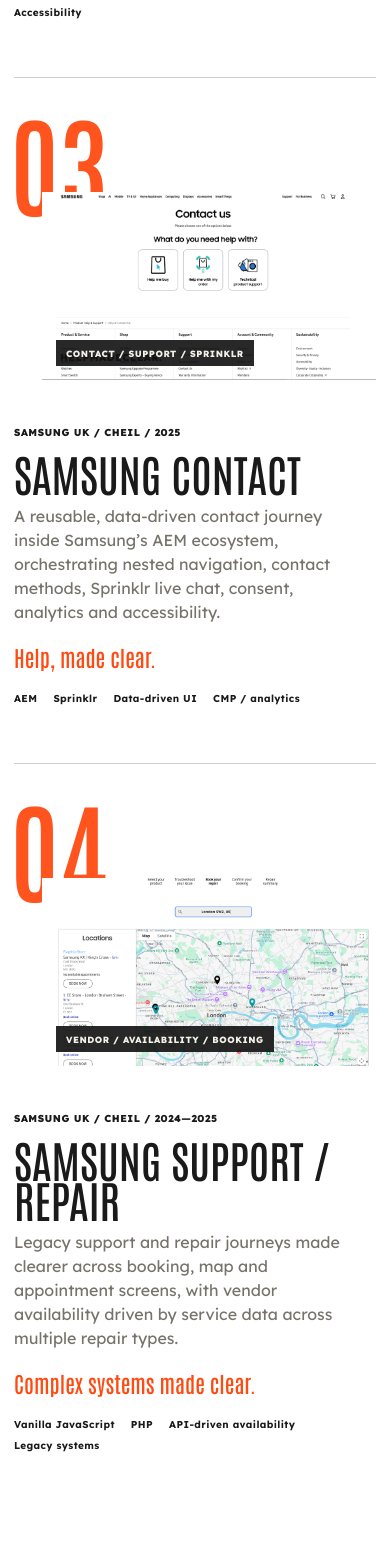
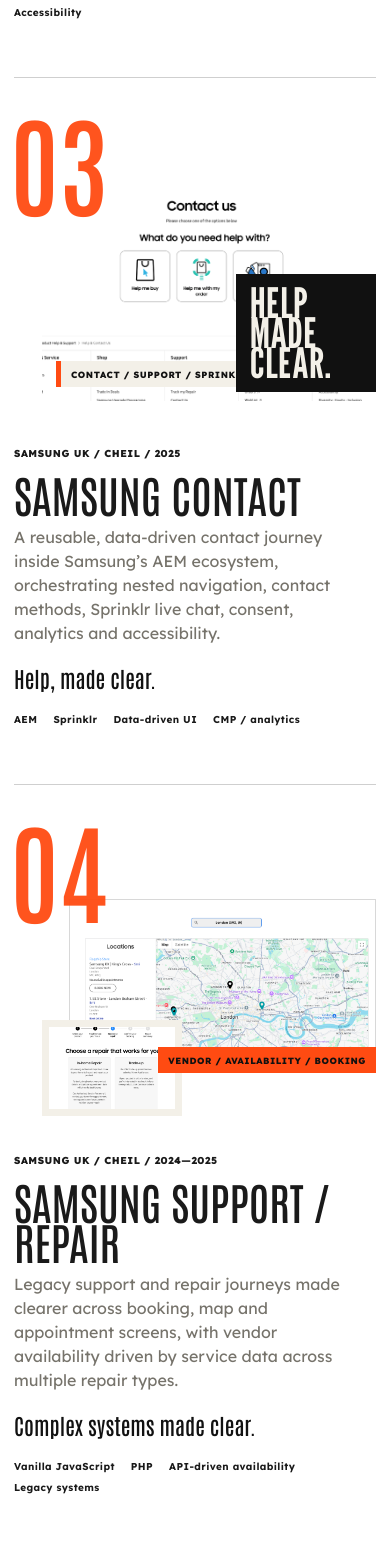
Before and after one commit to PullingStrings/newPortfiolo, a React (Vite) app: page / in a window 390 px wide. Shown: the part 2782-4348 px from the top of the page. Built offline with nearby package versions, Linux system fonts and the light colour scheme.

Commit message:
Art-direct Samsung Contact and Repair

```diff
--- a/src/pages/landing.css
+++ b/src/pages/landing.css
@@ -80,6 +80,23 @@
 .project-row--finance .project-row__number { z-index: 2; }
 .project-row--finance .project-row__accent { color: var(--ink); }
 
+/* 03 / Contact: quiet source, stronger editorial intervention. */
+.project-row--contact .project-row__media { margin-top: clamp(32px, 6vw, 82px); aspect-ratio: 16 / 10; background: #fff; }
+.project-row--contact .project-row__media img { object-position: 50% 28%; transform: scale(1.13); }
+.project-row--contact .project-row__number { z-index: 3; transform: translateX(clamp(0px, 1.4vw, 20px)); }
+.project-row--contact .project-row__media figcaption { background: var(--paper); color: var(--ink); border-left: 5px solid var(--signal); }
+.project-row__interruption { position: absolute !important; left: auto !important; right: 2%; bottom: 6% !important; z-index: 4 !important; width: min(29%, 270px); padding: clamp(16px, 2vw, 28px); background: var(--ink); color: var(--paper); }
+.project-row__interruption span { position: static !important; display: block; max-width: none !important; font-family: var(--loud); font-size: clamp(42px, 5.4vw, 76px) !important; line-height: .72; font-weight: 400 !important; letter-spacing: .01em !important; }
+.project-row--contact .project-row__accent { color: var(--ink); }
+
+/* 04 / Repair: a journey, not another single-screen card. */
+.project-row--repair .project-row__media { overflow: visible; margin-top: clamp(44px, 7vw, 96px); aspect-ratio: 16 / 10; background: transparent; }
+.project-row--repair .project-row__media > img:not(.project-row__secondary-media) { width: 88%; height: 78%; margin-left: auto; object-fit: cover; object-position: 55% 50%; border: 1px solid rgba(17,17,17,.16); }
+.project-row--repair .project-row__secondary-media { position: absolute; left: 0; bottom: -7%; z-index: 2; width: 34%; height: 52%; object-fit: cover; object-position: 50% 12%; border: 7px solid var(--paper); background: #fff; }
+.project-row--repair .project-row__media figcaption { left: auto; right: 0; bottom: 17%; background: var(--signal); color: var(--ink); }
+.project-row--repair .project-row__number { z-index: 3; }
+.project-row--repair .project-row__accent { color: var(--ink); }
+
 .project-row--campaign .project-row__media { background: #111; color: var(--paper); }
 
 .shipped { padding-top: clamp(100px, 15vw, 210px); }
@@ -112,6 +129,7 @@
   .project-row__info, .project-row--mirror .project-row__info { grid-column: 2; grid-row: 2; text-align: left; padding-top: 22px; }
   .project-row--mirror .project-row__info p,
   .project-row--mirror .project-row__accent { margin-left: 0; }
+  .project-row--repair .project-row__secondary-media { width: 38%; height: 48%; }
   .shipped-item { grid-template-columns: 54px 1fr; }
   .shipped-item p { grid-column: 2; }
   .contact-panel { grid-template-columns: 1fr; }
@@ -127,9 +145,15 @@
   .project-row__media, .project-row--mirror .project-row__media { grid-column: 1; grid-row: 1; margin: 90px 0 0 28px; }
   .project-row__info, .project-row--mirror .project-row__info { grid-column: 1; grid-row: 2; }
   .project-row--dreamzone .project-row__media,
-  .project-row--finance .project-row__media { margin: 90px 0 0 28px; }
-  .project-row--dreamzone .project-row__number { transform: none; }
+  .project-row--finance .project-row__media,
+  .project-row--contact .project-row__media,
+  .project-row--repair .project-row__media { margin: 90px 0 0 28px; }
+  .project-row--dreamzone .project-row__number,
+  .project-row--contact .project-row__number { transform: none; }
   .project-row--dreamzone .project-row__media::after { font-size: 80px; right: -5%; top: 6%; }
+  .project-row__interruption { width: 42%; right: 0; bottom: 4% !important; padding: 14px; }
+  .project-row--repair .project-row__media > img:not(.project-row__secondary-media) { width: 92%; height: 75%; }
+  .project-row--repair .project-row__secondary-media { width: 42%; height: 46%; bottom: -4%; }
   .shipped-item { grid-template-columns: 42px 1fr; gap: 14px; }
   .shipped-item p { grid-column: 1 / -1; padding-left: 56px; }
 }
```
